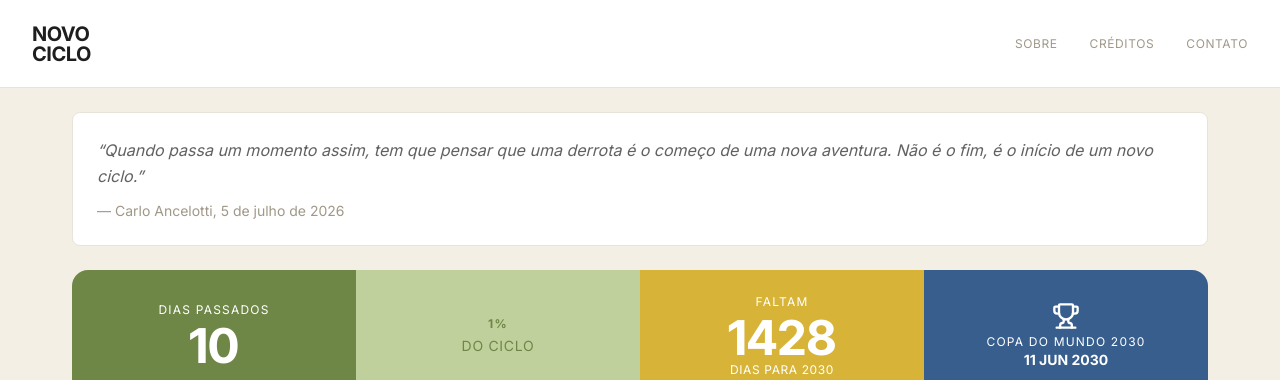
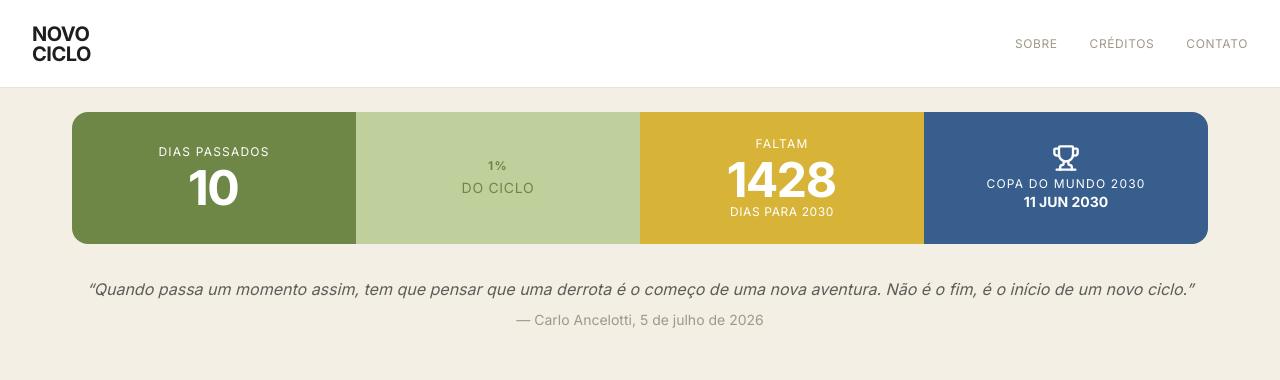
Before and after one commit to diogocvc/novociclo, a Next.js app: page / in a window 1280 px wide. Shown: the top 380 px of the page. Built offline with nearby package versions, Linux system fonts and the light colour scheme.

Commit message:
refactor: move Ancelotti quote to home only, remove white background

```diff
--- a/src/app/page.tsx
+++ b/src/app/page.tsx
@@ -20,6 +20,17 @@ export default function Home() {
       <Header />
       <CountdownBanner />
 
+      <div className="w-full max-w-[1200px] mx-auto px-6 lg:px-8 mt-8">
+        <p className="text-base text-text/70 italic leading-relaxed text-center">
+          &ldquo;Quando passa um momento assim, tem que pensar que uma derrota é o
+          começo de uma nova aventura. Não é o fim, é o início de um novo
+          ciclo.&rdquo;
+        </p>
+        <p className="mt-2 text-sm text-gray-medium text-center">
+          &mdash; Carlo Ancelotti, 5 de julho de 2026
+        </p>
+      </div>
+
       <main className="flex-1 w-full max-w-[1200px] mx-auto px-6 lg:px-8 mt-16">
         {!hasNewsToday && chapters.length > 0 ? (
           <NoNewsToday
--- a/src/components/layout/CountdownBanner.tsx
+++ b/src/components/layout/CountdownBanner.tsx
@@ -22,16 +22,6 @@ export default function CountdownBanner() {
 
   return (
     <div className="w-full max-w-[1200px] mx-auto px-6 lg:px-8 mt-6">
-      <div className="p-6 bg-white rounded-md border border-gray-light mb-6">
-        <p className="text-base text-text/70 italic leading-relaxed">
-          &ldquo;Quando passa um momento assim, tem que pensar que uma derrota é o
-          começo de uma nova aventura. Não é o fim, é o início de um novo
-          ciclo.&rdquo;
-        </p>
-        <p className="mt-3 text-sm text-gray-medium">
-          &mdash; Carlo Ancelotti, 5 de julho de 2026
-        </p>
-      </div>
       <div className="grid grid-cols-2 lg:grid-cols-4 rounded-lg overflow-hidden text-white text-center">
         <div className="bg-green-primary p-4 lg:p-6 flex flex-col items-center justify-center">
           <span className="text-xs uppercase tracking-widest mb-1">DIAS PASSADOS</span>
```
